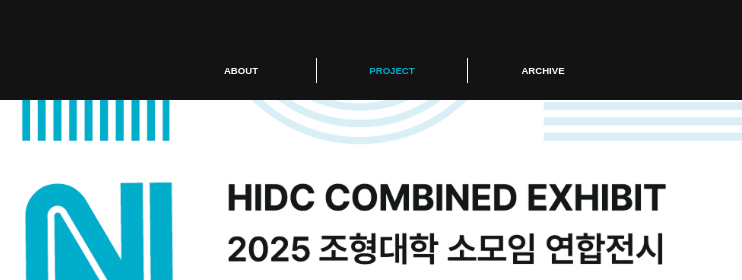
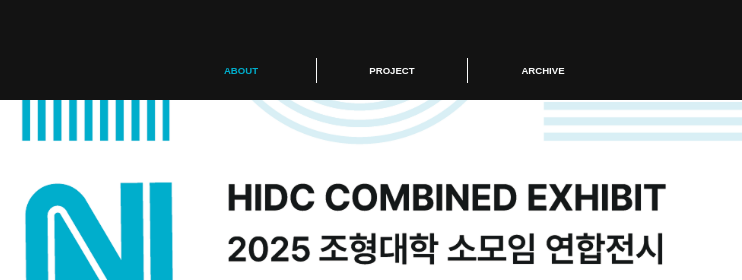
Before and after one commit to hidcCombEx/TurnOver, a plain HTML site: page about.html in a window 1280 px wide. Shown: the top 280 px of the page, 538-1280 px from the left. Drawn offline with Linux system fonts and the light colour scheme; a web font is replaced by a local one.

Commit message:
[YU] 헤더 액티브 수정

```diff
--- a/about.html
+++ b/about.html
@@ -18,10 +18,10 @@
             </div>
             <nav>
                 <ul>
-                    <a href="about.html">
+                    <a href="about.html" class="active">
                         <li>ABOUT</li>
                     </a>
-                    <a href="project.html" class="active">
+                    <a href="project.html">
                         <li>PROJECT</li>
                     </a>
                     <a href="archive.html">
```
Also changed, not shown: index.html (+1 -1 lines).
